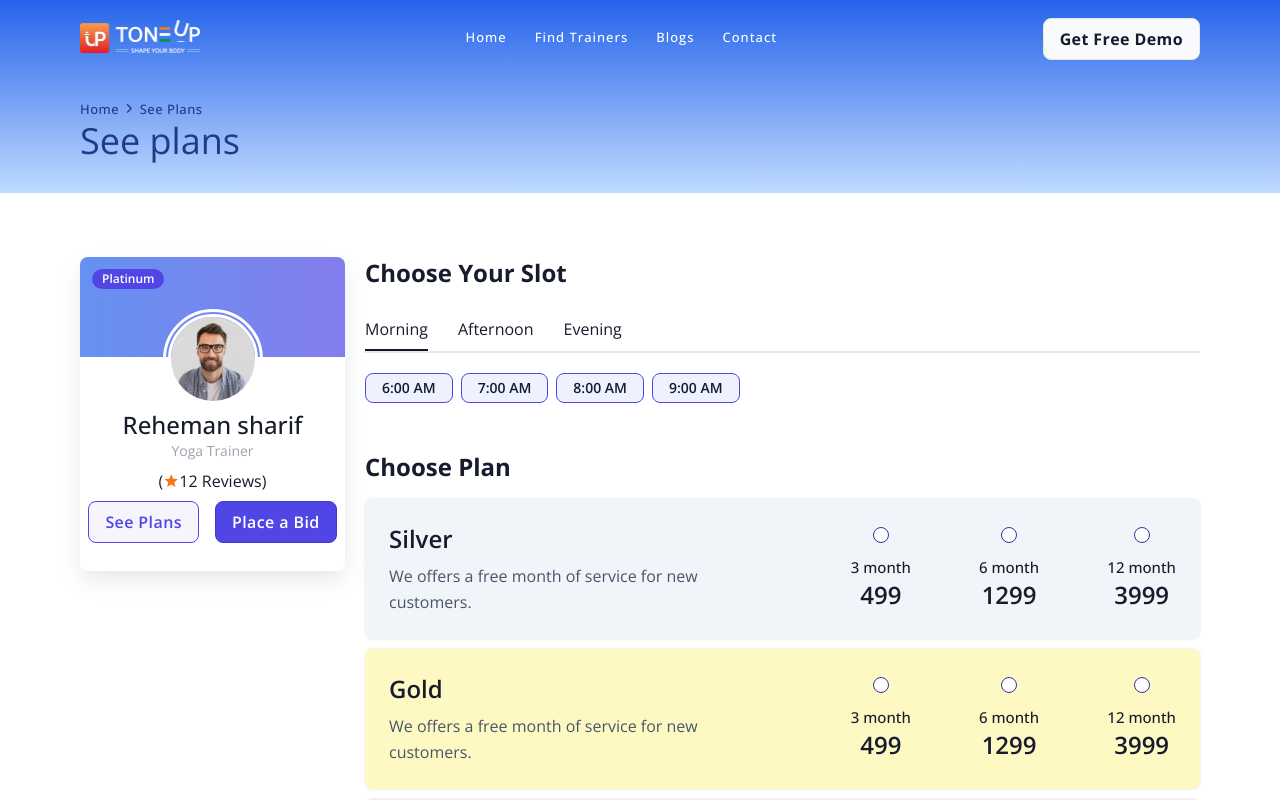
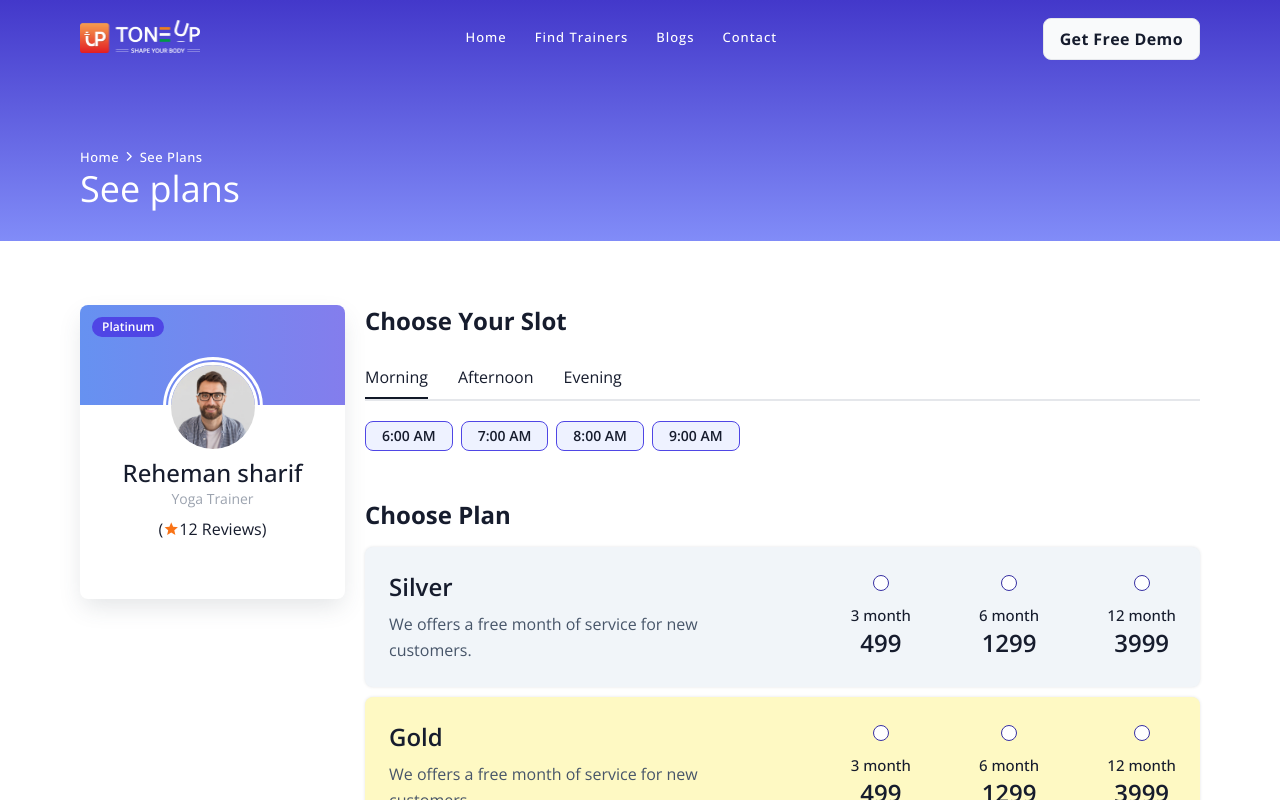
Before and after one commit to khanaslam439/fitness, a Next.js app: page /plans in a window 1280 px wide. Shown: the top 800 px of the page. Built offline with nearby package versions, Linux system fonts and the light colour scheme.

Commit message:
component structure and layout modification

```diff
--- a/app/_components/Modal/index.js
+++ b/app/_components/Modal/index.js
@@ -10,7 +10,10 @@ const Modal = ({onCloseHander, minWidth=600}) => {
                 <div className="flex min-h-full items-center justify-center p-4 text-center sm:items-center sm:p-0">
                 <div className="relative transform overflow-hidden rounded-lg bg-white text-left shadow-xl transition-all sm:my-8 sm:w-full sm:max-w-lg" style={{minWidth:minWidth, minHeight: minWidth / 3}}>
                     <div className="bg-white px-6 py-6 sm:p-6 sm:pb-4">
-                        <h3 className="text-base text-xl mb-5 font-black leading-6 text-indigo-600 text-center" id="modal-title">What type of trainer you want?</h3>
+                        <div className="flex justify-between items-center mb-6">
+                            <h3 className="text-base text-xl mb-0 leading-6 text-indigo-600 text-center" id="modal-title">What type of trainer you want?</h3>
+                            <span className="uil uil-times text-2xl text-indigo-500 cursor-pointer" onClick={e => onCloseHander(false)}></span>
+                        </div>
                         <div className="">
                             <div className="grid lg:grid-cols-3 flex-wrap gap-5">
                                 <ServiceCard title="Online Training" imageUrl={'/assets/images/fitness/online-training.webp'} onClickHander={e => history.push('/trainers')} />
--- a/app/_components/PageHeader/index.js
+++ b/app/_components/PageHeader/index.js
@@ -1,18 +1,18 @@
 export default function PageHeader({title, subTitle}){
     return (
-        <section className="relative table w-full pt-20 pb-0">
-            <div className="absolute inset-0 bg-gradient-to-t to-blue-600 from-blue-200"></div>
+        <section className="relative table w-full pt-32 pb-0">
+            <div className="absolute inset-0 bg-gradient-to-t to-indigo-700 from-indigo-400"></div>
             <div className="relative">
                 <div className="container relative">
                     <div className="grid grid-cols-1 mt-0 py-4">
                         <ul className="tracking-[0.5px] mb-0 inline-block pl-0">
-                            <li className="inline-block lowercase font-medium text-[13px]"><a href="#" className="text-blue-900 capitalize">Home</a></li>
-                            <li className="inline-block text-base- mx-0.5 ltr:rotate-0 rtl:rotate-180"><i className="uil uil-angle-right-b text-blue-900"></i></li>
-                            <li className="inline-block lowercase font-medium text-[13px]"><a href="#" className="text-blue-900 capitalize">{title}</a></li>
-                            { subTitle && <li className="inline-block text-base- mx-0.5 ltr:rotate-0 rtl:rotate-180"><i className="uil uil-angle-right-b text-blue-900"></i></li>}
-                            { subTitle && <li className="inline-block lowercase font-medium text-[13px]"><a href="#" className="text-blue-900 capitalize">{subTitle}</a></li>}
+                            <li className="inline-block lowercase font-medium text-[13px]"><a href="#" className="text-white capitalize">Home</a></li>
+                            <li className="inline-block text-base- mx-0.5 ltr:rotate-0 rtl:rotate-180"><i className="uil uil-angle-right-b text-white"></i></li>
+                            <li className="inline-block lowercase font-medium text-[13px]"><a href="#" className="text-white capitalize">{title}</a></li>
+                            { subTitle && <li className="inline-block text-base- mx-0.5 ltr:rotate-0 rtl:rotate-180"><i className="uil uil-angle-right-b text-white"></i></li>}
+                            { subTitle && <li className="inline-block lowercase font-medium text-[13px]"><a href="#" className="text-white capitalize">{subTitle}</a></li>}
                         </ul>
-                        <h2 className="text-4xl text-blue-900  mb-4">{subTitle ? subTitle : title}</h2>
+                        <h2 className="text-4xl text-white  mb-4">{subTitle ? subTitle : title}</h2>
                     </div>
                 </div>
             </div>
--- a/app/_components/ProfileCard/index.js
+++ b/app/_components/ProfileCard/index.js
@@ -2,7 +2,7 @@ import Link from "next/link";
 import Image from "next/image";
 import BidForm from "../BidForm";
 import { useState } from "react";
-export default function ProfileCard({data}){
+export default function ProfileCard({data, isBtnHide=false}){
     const [isVisible, setVisible] = useState(false);
     return (
         <>
@@ -19,11 +19,11 @@ export default function ProfileCard({data}){
                     <h4 className="font-medium mt-0 text-2xl">{data?.name}</h4>
                     <p className="mb-2 text-sm text-gray-400">{data?.type}</p>
                     <label className="mb-5">(<i className="mdi mdi-star text-orange-500"></i>12 Reviews)</label>
-                    <div className="cta_button mb-5 mt-5 lg:mt-0">
-                        <button className='rounded-lg text-md m-2 p-2 px-4 inline-block font-semibold tracking-wide border align-middle duration-500 text-base text-center bg-indigo-600/5 hover:bg-indigo-600 border-indigo-600 text-indigo-600 hover:text-white'>
+                    <div className="cta_button mt-5 lg:mt-0" style={{opacity:isBtnHide ? 0 : 1}}>
+                        <Link href="/plans" className='rounded-lg text-md m-2 p-2 px-4 inline-block font-semibold tracking-wide border align-middle duration-500 text-base text-center bg-indigo-600/5 hover:bg-indigo-600 border-indigo-600 text-indigo-600 hover:text-white'>
                             {/* <i className='mdi mdi-cart fs-5 me-2'></i> */}
                             See Plans
-                        </button>
+                        </Link>
                         <button onClick={e => setVisible(true)} className='rounded-lg text-md m-2 p-2 px-4 inline-block font-semibold tracking-wide border align-middle duration-500 text-base text-center bg-indigo-600 hover:bg-indigo-600/5 border-indigo-700 text-white hover:text-indigo-600'>
                             {/* <i className='mdi mdi-cart fs-5 me-2'></i> */}
                             Place a Bid
--- a/app/_components/ServiceCard/index.js
+++ b/app/_components/ServiceCard/index.js
@@ -5,7 +5,7 @@ const ServiceCard = ({title, imageUrl,  onClickHander}) => {
         <div className="lg:p-6 p-3 lg:border-2 hover:shadow-gray-100 cursor-pointer hover:shadow-xl hover:bg-indigo-600 hover:text-white hover:font-bold  dark:hover:shadow-gray-900 duration-500 rounded-2xl text-center" onClick={ e => onClickHander(title)}>
             <Image src={imageUrl} className="rounded-full w-[80px] lg:w-[125px] display-block mx-auto object-cover" style={{minHeight:125}} width={125} height={125} />
             <div className="content mt-3">
-                <a className="title h5 lg:text-lg lg:text-[14px] font-medium hover:font-black hover:text-white">{title}</a>
+                <a className="title h5 text-[14px] lg:text-[18px] font-medium hover:font-black hover:text-white">{title}</a>
                 {/* <p className="text-slate-400 mt-3">The phrasal sequence of the is now so that many campaign and benefit</p> */}
             </div>
         </div>
--- a/app/page.js
+++ b/app/page.js
@@ -27,7 +27,7 @@ export default function Home() {
             <div className="container relative">
                 <div className="grid grid-cols-1 mt-10">
                     <h4 className="lg:leading-normal leading-normal text-white text-3xl md:text-4xl lg:text-5xl mb-5 font-bold">Find Your <br /> Best Trainer Here!</h4>
-                    <p className="text-slate-400 lg:text-lg text-sm max-w-xl">Fitness.Web is made up of 75 people at the Embassy of Knowledge Sharing who are here to help you share your passions in 27 different countries and in 14 different languages.</p>
+                    <p className="text-slate-400 lg:text-lg text-sm max-w-xl">Toneup India is made up of 75 people at the Embassy of Knowledge Sharing who are here to help you share your passions in 27 different countries and in 14 different languages.</p>
 
                     <div className="grid lg:grid-cols-12 grid-cols-1" id="reserve-form">
                         <div className="lg:col-span-10 mt-8">
@@ -259,14 +259,13 @@ export default function Home() {
 
         <div className="container relative md:mt-24 mt-16 mb-24">
             <div className="grid grid-cols-1 pb-8 text-center">
-                <h5 className="font-semibold text-base text-indigo-600 mb-2">Blogs</h5>
-                <h3 className="mb-6 md:text-3xl text-2xl md:leading-normal leading-normal font-semibold">Our Blogs or News</h3>
+                <h3 className="mb-6 md:text-3xl text-2xl md:leading-normal leading-normal font-semibold">Our Blogs</h3>
 
                 <p className="text-slate-400 max-w-xl mx-auto">Push your fitness further with our mix of facilities and we'll support you with advice on new and better ways to train.</p>
             </div>
 
-            <div className="grid grid-cols-1 lg:grid-cols-3 md:grid-cols-2 mt-8 gap-[30px]">
-                {blogList.map((blog,index) => index < 3 && (
+            <div className="grid grid-cols-1 lg:grid-cols-2 md:grid-cols-2 mt-8 gap-[30px]">
+                {blogList.map((blog,index) => index < 2 && (
                     <BlogCard title={blog.title} desc={blog.desc} link={blog.link} imgUrl={blog.imgUrl} />
                 ))}
             </div>
```
Also changed, not shown: app/_components/VideoBlog/index.js (added, +50 -0 lines).
